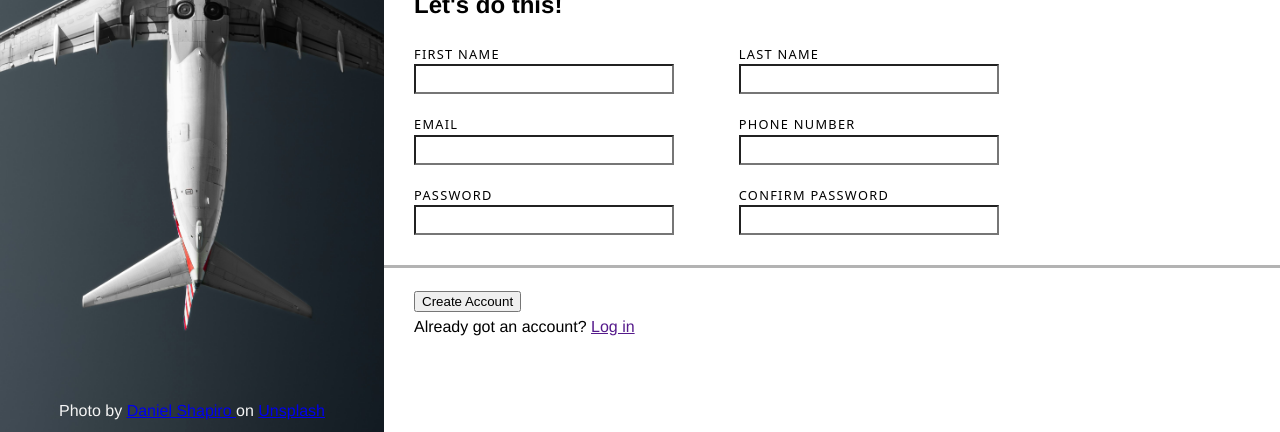
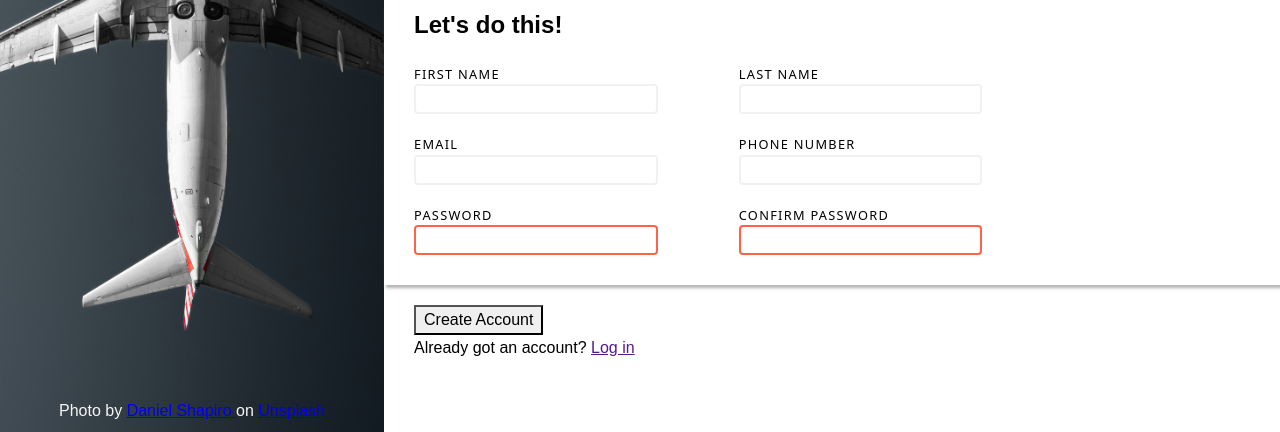
Before and after one commit to jorgitoxo/Sign-up-Form, a plain HTML site: page index.html in a window 1280 px wide. Shown: the part 368-800 px from the top of the page. Drawn offline with Linux system fonts and the light colour scheme.

Commit message:
Input box formatting
Changed intro font
Formatted input boxes according to state

```diff
--- a/CSS/stylesheet.css
+++ b/CSS/stylesheet.css
@@ -7,7 +7,7 @@ body {
     display: flex;
     height: 100dvh;
 
-    font: 1em / 1.6 Helvetica Neue, Helvetica, Arial, sans-serif;
+    font: 1em / 1.6 sans-serif;;
 }
 
 #left-panel {
@@ -76,7 +76,7 @@ form > p {
 
 #right-panel div:first-of-type > p + p{
     margin-top: 20px;
-    margin-bottom: 60px;
+    margin-bottom: 80px;
 }
 
 ul {
@@ -104,7 +104,8 @@ label {
     letter-spacing: 0.1em;
 }
 
-input {
+input,
+button {
     font-family: inherit;
     font-size: 100%;
     padding: 4px 8px;
@@ -112,12 +113,37 @@ input {
 
     appearance: none;
     -webkit-appearance: none;
+}
 
-    min-width: 80%;
+input {
+    min-width: 75%;
+    border: 2px solid #f1f1f1;
+    border-radius: 4px;
+}
+
+input:focus,
+input:focus-visible {
+    border: none;
+    outline: none;
+    border: 2px solid dodgerblue;
+    box-shadow: 0px 3px 3px hsl(0, 0%, 70%);
+}
+
+input:hover,
+input:focus-within {
+    background-color: rgb(228, 228, 228);
+}
+
+input:valid[type="password"] {
+    border: 2px solid seagreen;
+}
+
+input:invalid {
+    border: 2px solid tomato;
 }
 
 form {
-    border-bottom: solid 3px hsl(0, 0%, 70%);
+    box-shadow: 2px 3px 3px hsl(0, 0%, 70%);
     margin-bottom: 20px;
 }
 
--- a/index.html
+++ b/index.html
@@ -57,11 +57,11 @@
                 </li>
                 <li>
                     <label for="pass">PASSWORD</label>
-                    <input type="password" name="pass" id="pass">
+                    <input type="password" name="pass" id="pass" required>
                 </li>
                 <li>
                     <label for="confirmpass">CONFIRM PASSWORD</label>
-                    <input type="password" name="confirmpass" id="confirmpass">
+                    <input type="password" name="confirmpass" id="confirmpass" required>
                 </li>
             </ul>
         </form>
```
